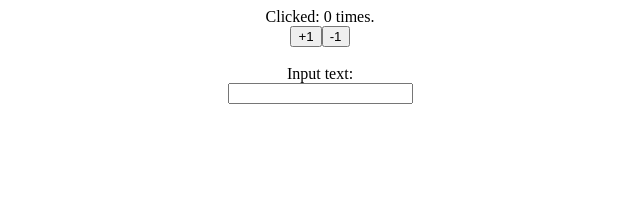
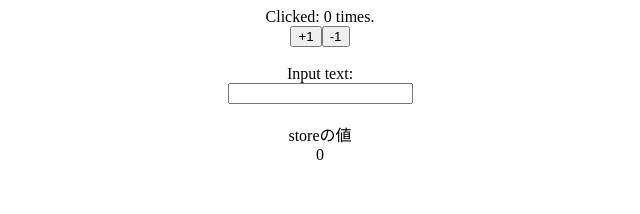
Before and after one commit to kkhs0603/react-practice, a React (Create React App) app: page / in a window 1280 px wide. Shown: the top 214 px of the page, without its empty margins (320-960 px from the left). Built offline with nearby package versions, Linux system fonts and the light colour scheme.

Commit message:
stateの更新できた！

```diff
--- a/src/App.js
+++ b/src/App.js
@@ -3,10 +3,9 @@ import { increment, decrement } from './actions/conterAction'
 import { setText } from './actions/index'
 import { connect } from 'react-redux';
 import './App.css';
+import TestComponent from './components/testComponent';
 
 function App(props) {
-  const [text, setText] = useState('')
-  //reduxの本を読み終えたらコーディング
   return (
     <div className="App">
       Clicked: {props.count} times.<br></br>
@@ -18,8 +17,11 @@ function App(props) {
       </button>
       <br></br>
       <br></br>
-      Input text: {text}<br></br>
+      Input text: {props.text.inputValue}<br></br>
       <input onChange={(e) => props.setText(e.target.value)}></input>
+      <br></br>
+      <br></br>
+      <TestComponent/>
     </div>
   );
 }
--- /dev/null
+++ b/src/components/testComponent.js
@@ -0,0 +1,20 @@
+import React from 'react';
+import { connect } from "react-redux";
+
+const TestComponent = (props) => {
+  return(
+    <div>
+      storeの値<br></br>
+      <div>{props.count}</div>
+      <div>{props.text.inputValue}</div>
+    </div>
+  )
+}
+
+const mapStateToProps = (state) => {
+  return {
+    count: state.counterReducer,
+    text: state.textReducer
+  }
+}
+export default connect(mapStateToProps)(TestComponent);
```
